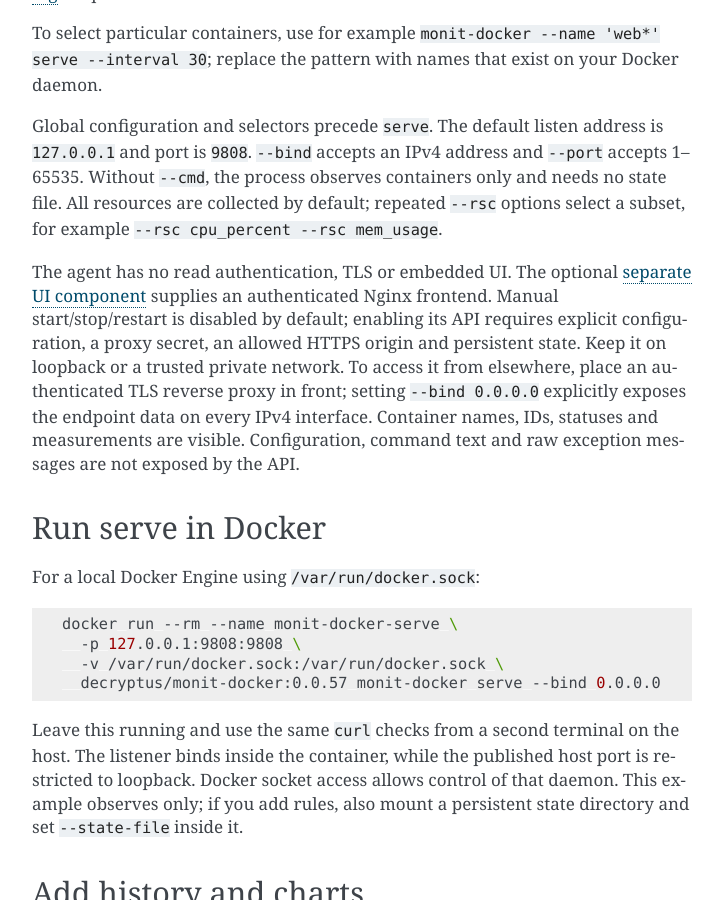
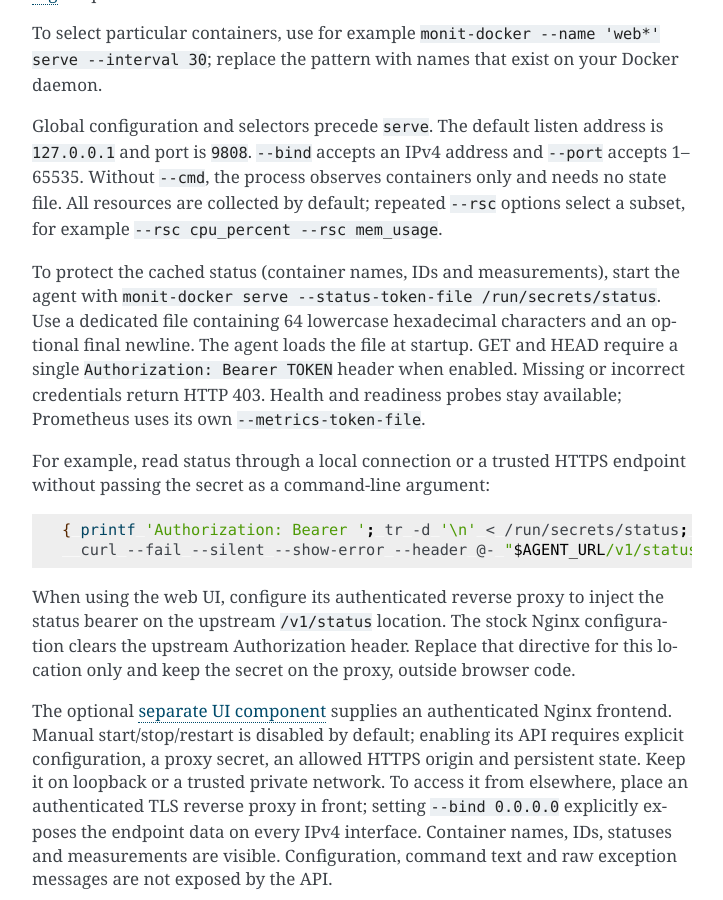
Before and after one commit to decryptus/monit-docker, a Sphinx documentation site: the page built from docs/serve.md, in a window 1280 px wide and 900 px high, scrolled down 972 px. Shown: the whole window, without its empty margins (388-1111 px from the left). Built offline with Sphinx 7.4.7, drawn with Linux system fonts in a browser that asks for light colours.

Commit message:
Support a dedicated bearer token for status reads (#108)

````diff
--- a/docs/serve.md
+++ b/docs/serve.md
@@ -50,7 +50,28 @@ accepts 1–65535. Without `--cmd`, the process observes containers only and nee
 no state file. All resources are collected by default; repeated `--rsc` options
 select a subset, for example `--rsc cpu_percent --rsc mem_usage`.
 
-The agent has no read authentication, TLS or embedded UI. The optional
+To protect the cached status (container names, IDs and measurements), start the
+agent with `monit-docker serve --status-token-file /run/secrets/status`.
+Use a dedicated file containing 64 lowercase hexadecimal characters and an
+optional final newline. The agent loads the file at startup. GET and HEAD
+require a single `Authorization: Bearer TOKEN` header when enabled. Missing
+or incorrect credentials return HTTP 403. Health and readiness probes stay
+available; Prometheus uses its own `--metrics-token-file`.
+
+For example, read status through a local connection or a trusted HTTPS endpoint
+without passing the secret as a command-line argument:
+
+```sh
+{ printf 'Authorization: Bearer '; tr -d '\n' < /run/secrets/status; printf '\n'; } |
+  curl --fail --silent --show-error --header @- "$AGENT_URL/v1/status"
+```
+
+When using the web UI, configure its authenticated reverse proxy to inject the
+status bearer on the upstream `/v1/status` location. The stock Nginx
+configuration clears the upstream Authorization header. Replace that directive
+for this location only and keep the secret on the proxy, outside browser code.
+
+The optional
 [separate UI component](ui.md) supplies an authenticated Nginx frontend. Manual
 start/stop/restart is disabled by default; enabling its API requires explicit
 configuration, a proxy secret, an allowed HTTPS origin and persistent state.
````
Also changed, not shown: docs/compose-quickstart-fr.md (+8 -0 lines), docs/compose.md (+2 -1 lines), docs/config-cli-contract.md (+2 -0 lines), docs/http-api-contract.md (+2 -2 lines), 6 other files.
